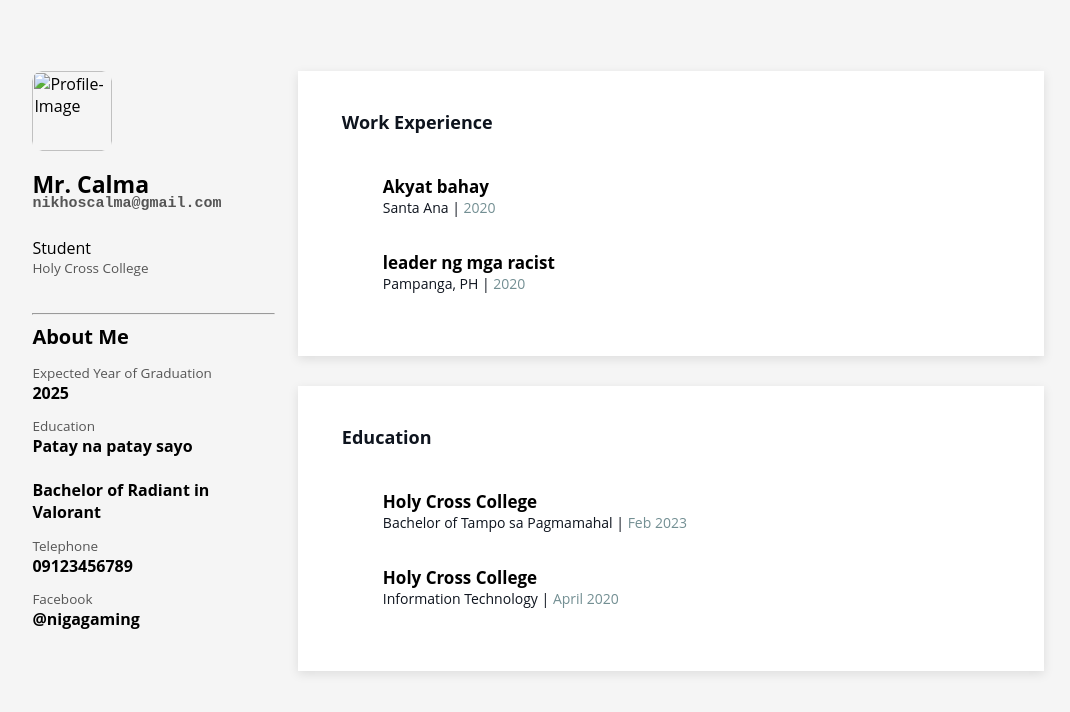
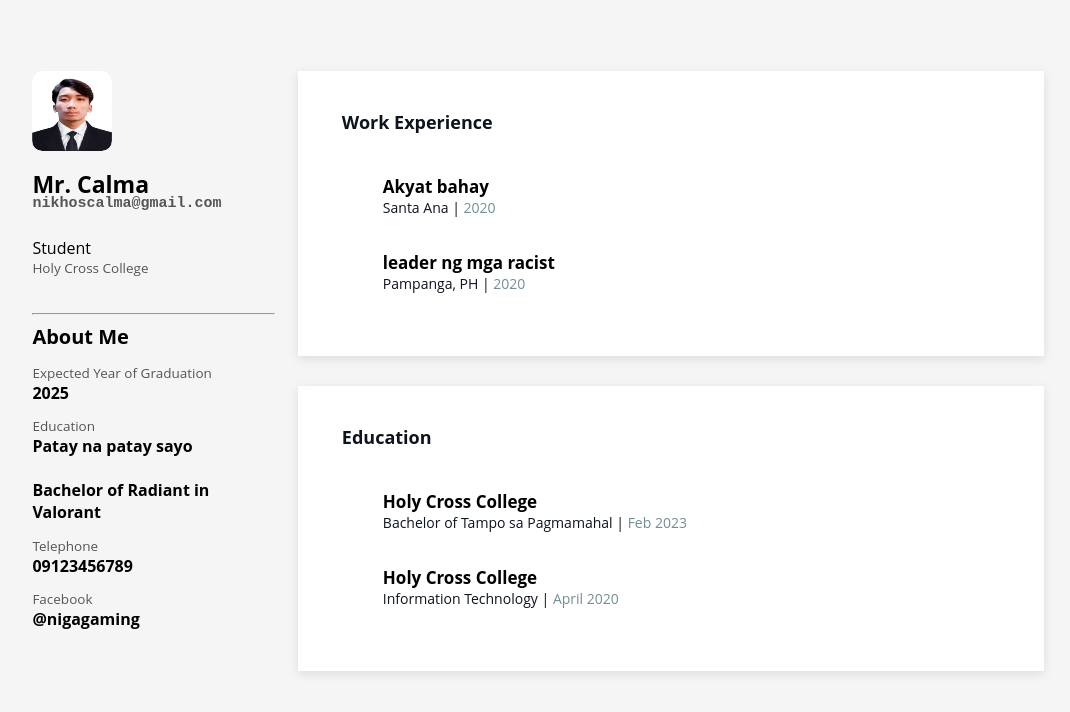
Before and after one commit to Nikhos1/resumenikhos, a plain HTML site: page index.html in a window 1280 px wide. Shown: the whole page, without its empty margins (102-1172 px from the left). Drawn offline with Linux system fonts and the light colour scheme.

Commit message:
test3
-nikhos

```diff
--- a/index.html
+++ b/index.html
@@ -201,7 +201,7 @@
     <div id="container">
         <div id="profile">
             <div id="image">
-                <img id="profile-photo" src="shc2.jpg" alt="Profile-Image">
+                <img id="profile-photo" src="bontok ng nikhos with attire.jpg" alt="Profile-Image">
                 <a href="#"><i class="fas fa-pen stroke-transparent"></i></a>
             </div>
             <p id="name">Mr. Calma<br><span id="email">nikhoscalma@gmail.com</span></p>
```
